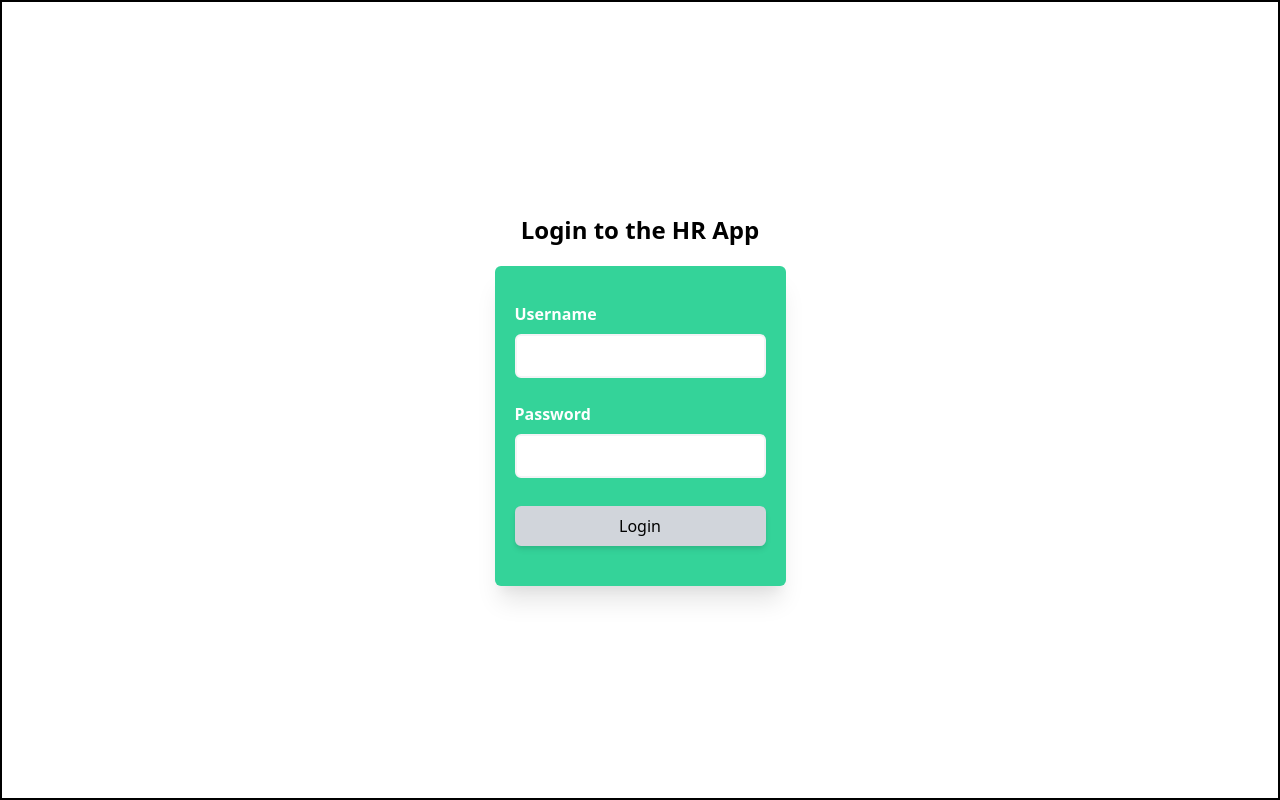
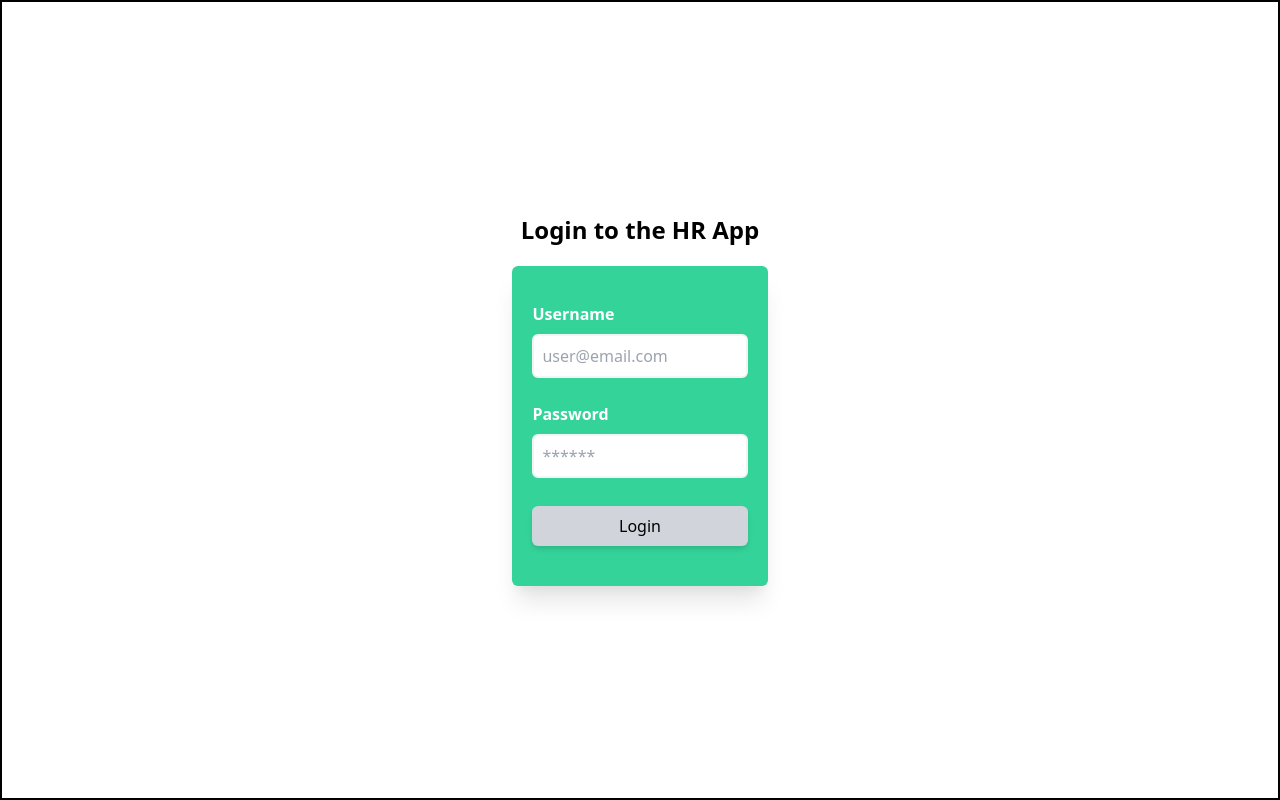
Before and after one commit to kraiyons/hr-app-frontend, a React (Create React App) app: page /login in a window 1280 px wide. Built offline with nearby package versions, Linux system fonts and the light colour scheme.

Commit message:
Refactored the input to be a separate component and have its own controls and styles, hopefully i can make a pseudo UI library in the process!

```diff
--- a/src/App.js
+++ b/src/App.js
@@ -3,14 +3,14 @@ import { BrowserRouter as Router, Switch } from 'react-router-dom';
 import PrivateRoute from './routes/PrivateRoute';
 import PublicRoute from './routes/PublicRoute';
 
-import HomePage from './pages/HomePage';
+import HomePage from './pages/HomePage/index';
 import LeavesPage from './pages/LeavesPage';
 import LoginPage from './pages/LoginPage/index';
 
 export default function App() {
   return (
     <Router>
-      <div class='w-full h-full border-black border-2'>
+      <div className='w-full h-full border-black border-2'>
         <Switch>
           <PublicRoute exact path='/login'>
             <LoginPage />
--- /dev/null
+++ b/src/components/TextField/TextField.css
@@ -0,0 +1,11 @@
+.input-group {
+  @apply flex flex-col py-2;
+}
+
+.input-group__label {
+  @apply font-bold text-white py-2 capitalize;
+}
+
+.input-group__input {
+  @apply border-2  border-gray-100 outline-none focus:border-blue-300 rounded-md p-2;
+}
--- /dev/null
+++ b/src/components/TextField/index.js
@@ -0,0 +1,28 @@
+import { useState } from 'react';
+import './TextField.css';
+
+function TestField({ name, placeholder, type }) {
+  const [data, setData] = useState('');
+
+  const _handleOnChange = (e) => {
+    setData((p) => e.target.val);
+  };
+  return (
+    <div className='input-group'>
+      <label className='input-group__label' htmlFor={name}>
+        {name}
+      </label>
+      <input
+        className='input-group__input'
+        type={type}
+        name={name}
+        id={name}
+        placeholder={placeholder}
+        value={data}
+        onChange={_handleOnChange}
+      />
+    </div>
+  );
+}
+
+export default TestField;
--- a/src/index.css
+++ b/src/index.css
@@ -27,6 +27,9 @@
   button.danger {
     @apply bg-red-500 text-white hover:bg-red-400;
   }
+  .test-border {
+    @apply border-black border-dashed box-border border-2;
+  }
 }
 @tailwind components;
 @tailwind utilities;
--- a/src/layouts/PrivateLayout.js
+++ b/src/layouts/PrivateLayout.js
@@ -3,7 +3,7 @@ function PrivateLayout({ children }) {
     <>
       <nav>Navbar</nav>
       <aside>Sidebar</aside>
-      <div class='main'>{children}</div>
+      <div className='main'>{children}</div>
     </>
   );
 }
--- a/src/pages/LoginPage/LoginPage.css
+++ b/src/pages/LoginPage/LoginPage.css
@@ -1,3 +1,11 @@
+.page-wrapper {
+  @apply w-full h-full flex flex-col justify-center items-center;
+}
+
+.form-wrapper {
+  @apply mt-5 p-5 rounded-md shadow-xl bg-green-400 md:w-1/5 w-4/5;
+}
+
 .form-input-group {
   @apply flex flex-col py-2;
 }
--- a/src/pages/LoginPage/index.js
+++ b/src/pages/LoginPage/index.js
@@ -1,37 +1,17 @@
 import './LoginPage.css';
+import TextField from '../../components/TextField';
 
 const Login = () => {
   const _handleSubmit = (e) => {
     e.preventDefault();
+    console.log('form submitted');
   };
   return (
-    <div className='w-full h-full flex flex-col justify-center items-center'>
+    <div className='page-wrapper '>
       <h1 className='font-bold'>Login to the HR App</h1>
-      <form
-        onSubmit={_handleSubmit}
-        className='mt-5 p-5 rounded-md shadow-xl bg-green-400'>
-        <div className='form-input-group'>
-          <label className='form-input-group__label' htmlFor='username'>
-            Username
-          </label>
-          <input
-            className='form-input-group__input'
-            type='text'
-            name='username'
-            id='username'
-          />
-        </div>
-        <div className='form-input-group'>
-          <label className='form-input-group__label' htmlFor='password'>
-            Password
-          </label>
-          <input
-            className='form-input-group__input'
-            type='password'
-            name='password'
-            id='password'
-          />
-        </div>
+      <form onSubmit={_handleSubmit} className='form-wrapper'>
+        <TextField name='username' placeholder='user@email.com' type='text' />
+        <TextField name='password' placeholder='******' type='password' />
         <div className='form-footer'>
           <button type='submit' className='w-full'>
             Login
```
Also changed, not shown: src/pages/HomePage/index.js (renamed from src/pages/HomePage.js), 1 other file (tests, documents, lock files or other folders).
